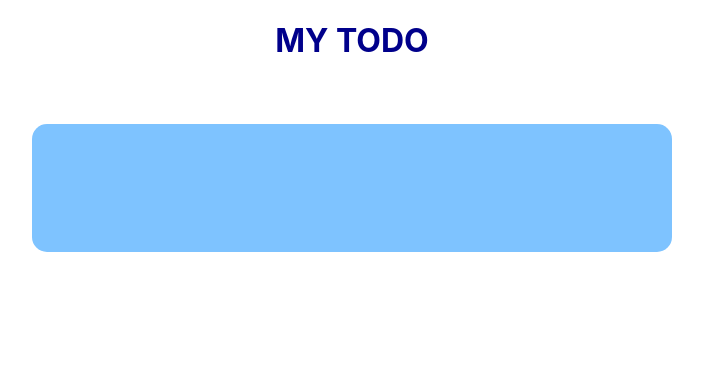
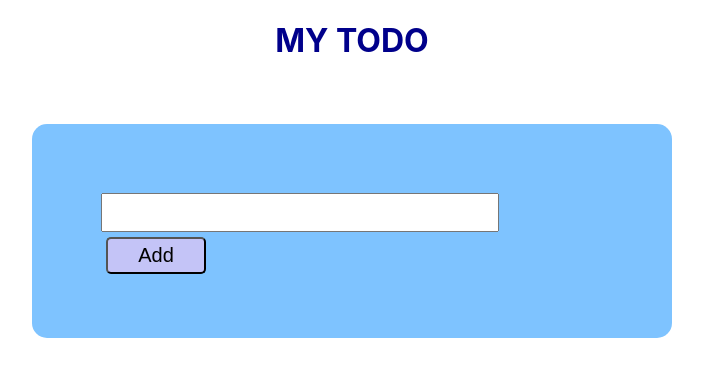
Before and after one commit to Vach001/first-react-todos, a React (Create React App) app: page / in a window 1280 px wide. Shown: the top 376 px of the page, without its empty margins (288-991 px from the left). Built offline with nearby package versions, Linux system fonts and the light colour scheme.

Commit message:
feat(*): add Todo, TodoInput and styles

```diff
--- a/src/App.css
+++ b/src/App.css
@@ -7,7 +7,7 @@
   text-align: center;
 }
 
-.App-header {
+.AppHeader {
   font-family: "Times New Roman", Times, serif;
   background-color: #91a5ce;
   min-height: 100vh;
--- a/src/App.jsx
+++ b/src/App.jsx
@@ -1,10 +1,10 @@
 import styles from './App';
-import Todos from "./Components/Todos/Todos";
+import Todo from "./Components/Todo/Todo";
 
 function App() {
   return (
     <div>
-    <Todos/>
+    <Todo/>
     </div>
   );
 }
--- a/src/Components/Todos/Todos.jsx
+++ b/src/Components/Todo/Todo.jsx
@@ -1,11 +1,12 @@
-import styles from "./Todos.module.css";
+import TodoInput from "../TodoInput/TodoInput";
+import styles from "./Todo.module.css";
 
-export default function Todos() {
+export default function Todo() {
   return (
     <div>
     <h1 className={styles.head}>MY TODO</h1>
       <div className={styles.container}>
-
+        <TodoInput />
 
       </div>
       </div>
--- /dev/null
+++ b/src/Components/TodoInput/TodoInput.jsx
@@ -0,0 +1,13 @@
+import React from 'react'
+import styles from "./TodoInput.module.css"
+
+function TodoInput() {
+  return (
+    <div>
+        <input className={styles.todoInput} type="text" />
+        <button className={styles.btnAdd}>Add</button>
+    </div>
+  )
+}
+
+export default TodoInput
--- /dev/null
+++ b/src/Components/TodoInput/TodoInput.module.css
@@ -0,0 +1,24 @@
+.todoInput{
+    width: 75%;
+    height: 25px;
+    margin: 5px;
+    padding: 5px;
+
+}
+.btnAdd{
+    display: inline-block;
+    width: 100px;
+    margin-left: 10px;
+    justify-content: center;
+    background-color: rgb(196, 196, 247);
+    border-radius: 5px;
+    font-size: 20px;
+    padding: 5px;
+}
+.btnAdd:hover{
+    background-color: rgb(125, 125, 250);
+    cursor: pointer;
+}
+.btnAdd:active{
+    outline:rgb(241, 247, 247);
+}
```
Also changed, not shown: src/Components/Todo/Todo.module.css (renamed from src/Components/Todos/Todos.module.css).
